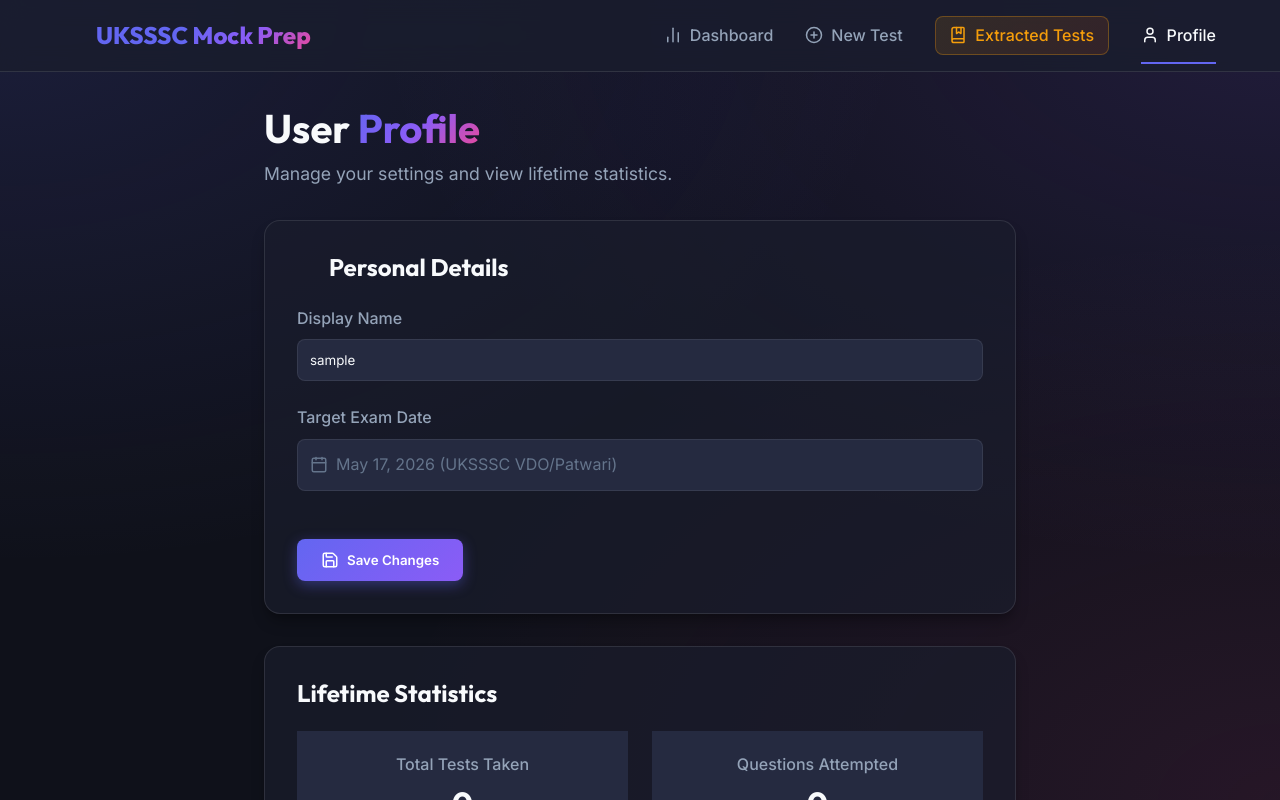
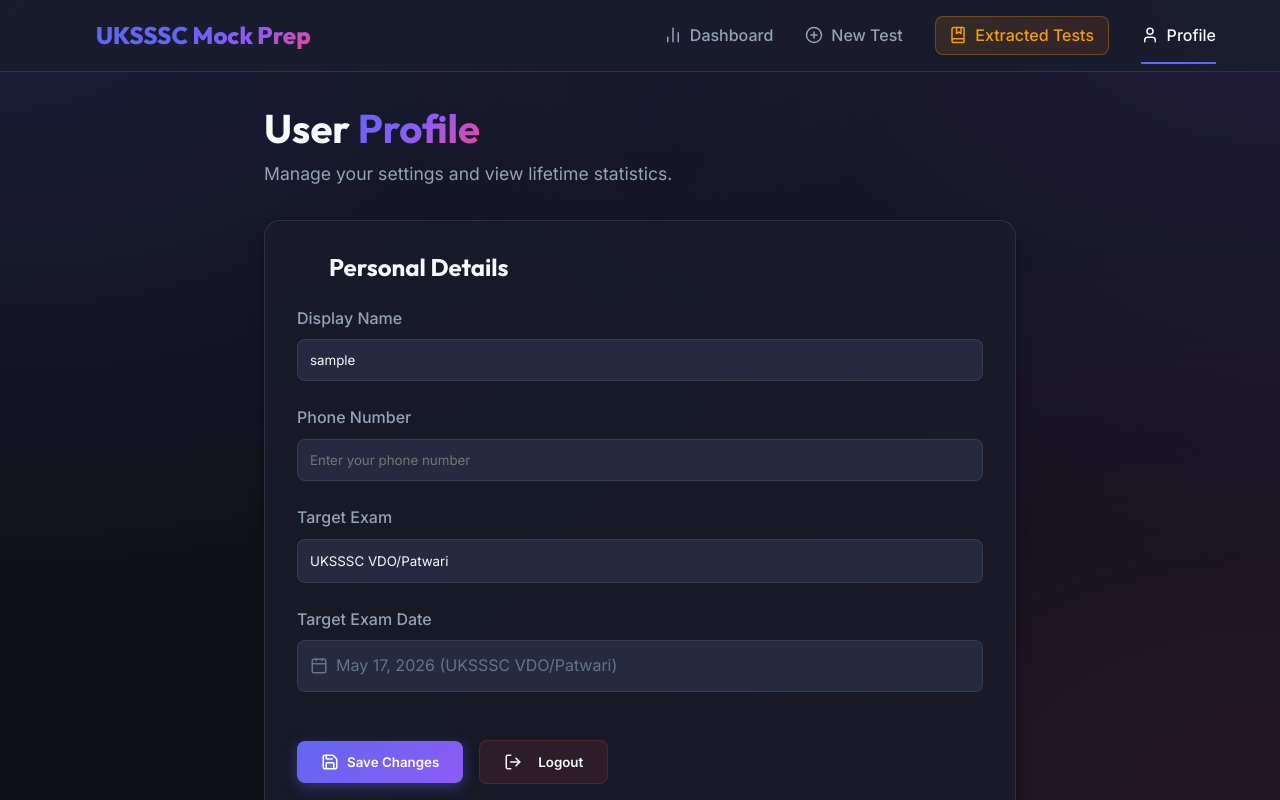
Before and after one commit to Tushar4440/Patwari-mmock-test-app, a React (Vite) app in the folder frontend/: page /profile in a window 1280 px wide. Shown: the top 800 px of the page. Built offline with nearby package versions, Linux system fonts and the light colour scheme; sample sign-in values are in the browser's storage.

Commit message:
feat: implement core frontend dashboard, routing, and analytics visualization pages

```diff
--- a/frontend/src/App.tsx
+++ b/frontend/src/App.tsx
@@ -1,4 +1,4 @@
-import React, { useState, useEffect } from 'react';
+import { useState, useEffect } from 'react';
 import { BrowserRouter as Router, Routes, Route, Navigate } from 'react-router-dom';
 import Navigation from './components/Navigation';
 import Dashboard from './pages/Dashboard';
--- a/frontend/src/pages/Dashboard.tsx
+++ b/frontend/src/pages/Dashboard.tsx
@@ -9,15 +9,35 @@
 import API_BASE_URL from '../apiConfig';
 import './pages.css';
 
+interface HistoryItem {
+  attempt_id: number;
+  test_id: number;
+  score: number;
+  total: number;
+  percentage: number;
+  date: string;
+}
+
+interface SectionAccuracyItem {
+  section: string;
+  accuracy: number;
+  fullMark: number;
+}
+
+interface AnalyticsData {
+  history: HistoryItem[];
+  predicted_score: number;
+  section_accuracy: SectionAccuracyItem[];
+}
+
 const Dashboard: React.FC = () => {
-  const [analytics, setAnalytics] = useState<any>(null);
+  const [analytics, setAnalytics] = useState<AnalyticsData | null>(null);
   const [loading, setLoading] = useState(true);
   const [username, setUsername] = useState<string | null>(null);
 
   useEffect(() => {
     const userId = localStorage.getItem('uksssc_user_id') || '1';
 
-    setLoading(true);
     axios.get(`${API_BASE_URL}/analytics/${userId}`)
       .then(res => {
         setAnalytics(res.data);
--- a/frontend/src/pages/Home.tsx
+++ b/frontend/src/pages/Home.tsx
@@ -4,12 +4,16 @@
 import './pages.css';
 
 const Home: React.FC = () => {
-    const [username, setUsername] = useState('');
-    const [targetExam, setTargetExam] = useState('');
+    const [username, setUsername] = useState(() => localStorage.getItem('uksssc_username') || 'Aspirant');
+    const [targetExam, setTargetExam] = useState(() => localStorage.getItem('uksssc_target_exam') || 'UKSSSC VDO/Patwari');
 
     useEffect(() => {
-        setUsername(localStorage.getItem('uksssc_username') || 'Aspirant');
-        setTargetExam(localStorage.getItem('uksssc_target_exam') || 'UKSSSC VDO/Patwari');
+        const handleStorageChange = () => {
+            setUsername(localStorage.getItem('uksssc_username') || 'Aspirant');
+            setTargetExam(localStorage.getItem('uksssc_target_exam') || 'UKSSSC VDO/Patwari');
+        };
+        window.addEventListener('storage', handleStorageChange);
+        return () => window.removeEventListener('storage', handleStorageChange);
     }, []);
 
     const handleLogout = () => {
--- a/frontend/src/pages/MockTestInterface.tsx
+++ b/frontend/src/pages/MockTestInterface.tsx
@@ -1,4 +1,4 @@
-import React, { useState, useEffect } from 'react';
+import React, { useState, useEffect, useCallback } from 'react';
 import { useParams, useNavigate } from 'react-router-dom';
 import axios from 'axios';
 import { Clock, CheckCircle, AlertCircle, ChevronRight, ChevronLeft } from 'lucide-react';
@@ -19,6 +19,18 @@
   questions: Question[];
 }
 
+interface ReviewItem {
+  id: number;
+  correct_answer: string;
+  explanation: string;
+}
+
+interface TestResult {
+  score: number;
+  total: number;
+  review_data: ReviewItem[];
+}
+
 const MockTestInterface: React.FC = () => {
   const { id } = useParams<{ id: string }>();
   const navigate = useNavigate();
@@ -29,8 +41,29 @@
   const [answers, setAnswers] = useState<Record<number, string>>({});
   const [timeLeft, setTimeLeft] = useState(7200); // 2 hours default
   const [submitting, setSubmitting] = useState(false);
-  const [result, setResult] = useState<any>(null);
+  const [result, setResult] = useState<TestResult | null>(null);
   const [reviewMode, setReviewMode] = useState(false);
+
+  const handleSubmit = useCallback(async () => {
+    if (!testData) return;
+
+    setSubmitting(true);
+    const userId = localStorage.getItem('uksssc_user_id') || '1';
+    try {
+      const res = await axios.post(`${API_BASE_URL}/submit_test`, {
+        test_id: parseInt(id!),
+        user_id: parseInt(userId),
+        answers: answers
+      });
+
+      setResult(res.data);
+      setSubmitting(false);
+    } catch (err) {
+      console.error("Failed to submit test", err);
+      setSubmitting(false);
+      alert("Failed to submit test results.");
+    }
+  }, [id, testData, answers]);
 
   useEffect(() => {
     // Fetch test questions
@@ -62,33 +95,13 @@
     }, 1000);
 
     return () => clearInterval(timer);
-  }, [loading, result]);
+  }, [loading, result, handleSubmit]);
 
   const handleSelectOption = (qId: number, option: string) => {
     setAnswers(prev => ({
       ...prev,
       [qId]: option
     }));
-  };
-
-  const handleSubmit = async () => {
-    if (!testData) return;
-
-    setSubmitting(true);
-    try {
-      const res = await axios.post(`${API_BASE_URL}/submit_test`, {
-        test_id: parseInt(id!),
-        user_id: 1, // Default user
-        answers: answers
-      });
-
-      setResult(res.data);
-      setSubmitting(false);
-    } catch (err) {
-      console.error("Failed to submit test", err);
-      setSubmitting(false);
-      alert("Failed to submit test results.");
-    }
   };
 
   const formatTime = (seconds: number) => {
@@ -144,7 +157,7 @@
 
   let reviewDataForQ = null;
   if (reviewMode && result?.review_data) {
-    reviewDataForQ = result.review_data.find((r: any) => r.id === currentQ.id);
+    reviewDataForQ = result.review_data.find((r) => r.id === currentQ.id);
   }
 
   return (
--- a/frontend/src/pages/Profile.tsx
+++ b/frontend/src/pages/Profile.tsx
@@ -5,11 +5,21 @@
 import API_BASE_URL from '../apiConfig';
 import './pages.css';
 
+interface HistoryItem {
+  total: number;
+  percentage: number;
+}
+
+interface AnalyticsData {
+  history: HistoryItem[];
+}
+
 const Profile: React.FC = () => {
-  const [analytics, setAnalytics] = useState<any>(null);
-  const [name, setName] = useState('Aspirant');
+  const [analytics, setAnalytics] = useState<AnalyticsData | null>(null);
+  const [name, setName] = useState(() => localStorage.getItem('uksssc_username') || 'Aspirant');
   const [saved, setSaved] = useState(false);
-  const [targetExam, setTargetExam] = useState('UKSSSC VDO/Patwari');
+  const [targetExam, setTargetExam] = useState(() => localStorage.getItem('uksssc_target_exam') || 'UKSSSC VDO/Patwari');
+  const [phone, setPhone] = useState(() => localStorage.getItem('uksssc_phone') || '');
   const navigate = useNavigate();
 
   useEffect(() => {
@@ -23,14 +33,23 @@
         console.error("Failed to fetch analytics", err);
       });
 
-    const savedName = localStorage.getItem('uksssc_username');
-    if (savedName) setName(savedName);
-    const savedExam = localStorage.getItem('uksssc_target_exam');
-    if (savedExam) setTargetExam(savedExam);
+    const handleStorageChange = () => {
+      const savedName = localStorage.getItem('uksssc_username');
+      if (savedName) setName(savedName);
+      const savedExam = localStorage.getItem('uksssc_target_exam');
+      if (savedExam) setTargetExam(savedExam);
+      const savedPhone = localStorage.getItem('uksssc_phone');
+      if (savedPhone) setPhone(savedPhone);
+    };
+
+    window.addEventListener('storage', handleStorageChange);
+    return () => window.removeEventListener('storage', handleStorageChange);
   }, []);
 
   const handleSave = () => {
     localStorage.setItem('uksssc_username', name);
+    localStorage.setItem('uksssc_phone', phone);
+    localStorage.setItem('uksssc_target_exam', targetExam);
     setSaved(true);
     setTimeout(() => setSaved(false), 3000);
     // Dispatch event so other components update
@@ -40,15 +59,17 @@
   const handleLogout = () => {
     localStorage.removeItem('uksssc_username');
     localStorage.removeItem('uksssc_user_id');
+    localStorage.removeItem('uksssc_phone');
+    localStorage.removeItem('uksssc_target_exam');
     window.dispatchEvent(new Event('storage'));
     navigate('/');
   };
 
   const historyData = analytics?.history || [];
   const totalTests = historyData.length;
-  const totalQuestions = historyData.reduce((acc: number, curr: any) => acc + curr.total, 0);
+  const totalQuestions = historyData.reduce((acc: number, curr: HistoryItem) => acc + curr.total, 0);
   const avgScore = totalTests > 0
-    ? (historyData.reduce((acc: number, curr: any) => acc + curr.percentage, 0) / totalTests).toFixed(1)
+    ? (historyData.reduce((acc: number, curr: HistoryItem) => acc + curr.percentage, 0) / totalTests).toFixed(1)
     : 0;
 
   return (
@@ -66,14 +87,47 @@
         </h2>
 
         <div className="input-group" style={{ marginTop: '1.5rem' }}>
-          <label className="input-label">Display Name</label>
+          <label className="input-label" htmlFor="profile-name">Display Name</label>
           <input
+            id="profile-name"
             type="text"
             className="select-field"
             value={name}
             onChange={(e) => setName(e.target.value)}
+            title="Display Name"
+            placeholder="Enter your display name"
             style={{ width: '100%', background: 'var(--bg-elevated)', border: '1px solid var(--border-color)', color: 'var(--text-primary)', padding: '0.75rem', borderRadius: 'var(--radius-md)' }}
           />
+        </div>
+
+        <div className="input-group" style={{ marginTop: '1.5rem' }}>
+          <label className="input-label" htmlFor="profile-phone">Phone Number</label>
+          <input
+            id="profile-phone"
+            type="tel"
+            className="select-field"
+            value={phone}
+            onChange={(e) => setPhone(e.target.value)}
+            title="Phone Number"
+            placeholder="Enter your phone number"
+            style={{ width: '100%', background: 'var(--bg-elevated)', border: '1px solid var(--border-color)', color: 'var(--text-primary)', padding: '0.75rem', borderRadius: 'var(--radius-md)' }}
+          />
+        </div>
+
+        <div className="input-group" style={{ marginTop: '1.5rem' }}>
+          <label className="input-label" htmlFor="profile-target-exam">Target Exam</label>
+          <select
+            id="profile-target-exam"
+            className="select-field"
+            value={targetExam}
+            onChange={(e) => setTargetExam(e.target.value)}
+            title="Target Exam"
+            style={{ width: '100%', background: 'var(--bg-elevated)', border: '1px solid var(--border-color)', color: 'var(--text-primary)', padding: '0.75rem', borderRadius: 'var(--radius-md)' }}
+          >
+            <option value="UKSSSC VDO/Patwari">UKSSSC VDO/Patwari</option>
+            <option value="UKPSC Group C">UKPSC Group C</option>
+            <option value="Other State Exams">Other State Exams</option>
+          </select>
         </div>
 
         <div className="input-group" style={{ marginTop: '1.5rem' }}>
@@ -90,6 +144,14 @@
           style={{ marginTop: '1.5rem' }}
         >
           {saved ? <><CheckCircle size={18} /> Saved!</> : <><Save size={18} /> Save Changes</>}
+        </button>
+
+        <button
+          className="btn"
+          onClick={handleLogout}
+          style={{ marginTop: '1.5rem', marginLeft: '1rem', background: 'rgba(239, 68, 68, 0.1)', color: 'var(--accent-error)', border: '1px solid rgba(239, 68, 68, 0.2)' }}
+        >
+          <LogOut size={18} style={{ marginRight: '0.5rem' }} /> Logout
         </button>
       </div>
 
```
Also changed, not shown: frontend/src/pages/ExtractedTests.tsx (+15 -6 lines), frontend/src/pages/TestGenerator.tsx (+28 -20 lines), 1 other file (tests, documents, lock files or other folders).
